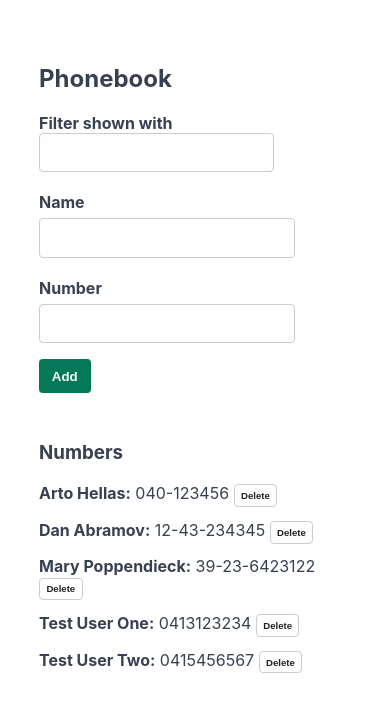
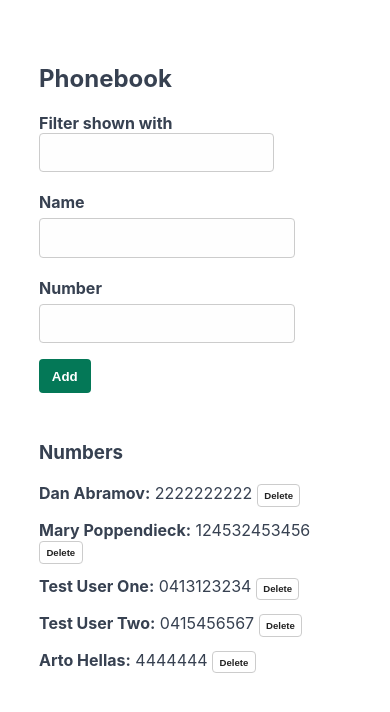
Before and after one commit to sheilaleon/fullstack-open-2020, a React (Create React App) app in the folder part2/phonebook/: page / in a window 390 px wide. Shown: the top 712 px of the page. Built offline with nearby package versions, Linux system fonts and the light colour scheme; data requests are answered from the project's data file.

Commit message:
2.18*: Phonebook step10
Update number if a contact exists already

```diff
--- a/part2/phonebook/db.json
+++ b/part2/phonebook/db.json
@@ -1,18 +1,13 @@
 {
   "persons": [
     {
-      "name": "Arto Hellas",
-      "number": "040-123456",
-      "id": 1
-    },
-    {
       "name": "Dan Abramov",
-      "number": "12-43-234345",
+      "number": "2222222222",
       "id": 3
     },
     {
       "name": "Mary Poppendieck",
-      "number": "39-23-6423122",
+      "number": "124532453456",
       "id": 4
     },
     {
@@ -24,6 +19,11 @@
       "name": "Test User Two",
       "number": "0415456567",
       "id": 7
+    },
+    {
+      "name": "Arto Hellas",
+      "number": "4444444",
+      "id": 8
     }
   ]
 }
--- a/part2/phonebook/src/App.js
+++ b/part2/phonebook/src/App.js
@@ -37,7 +37,6 @@ const App = () => {
   };
 
   const handleDelete = (id, name) => {
-    // event.preventDefault();
     if (window.confirm(`Delete ${name}?`)) {
       numbersService.remove(id).then(() => {
         setPersons(persons.filter((person) => person.id !== id));
@@ -53,7 +52,24 @@ const App = () => {
     };
 
     if (personExists(newName, persons)) {
-      alert(`${newName} is already added to phonebook`);
+      if (
+        window.confirm(
+          `${newName} is already added to phonebook, replace the old number with a new one?`,
+        )
+      ) {
+        const updatePerson = persons.filter(
+          (person) => person.name === newName,
+        );
+        numbersService
+          .update(updatePerson[0].id, personObject)
+          .then((response) => {
+            setPersons(
+              persons.map((person) =>
+                person.id !== updatePerson[0].id ? person : response.data,
+              ),
+            );
+          });
+      }
     } else {
       numbersService.create(personObject).then((response) => {
         setPersons(persons.concat(response.data));
```
